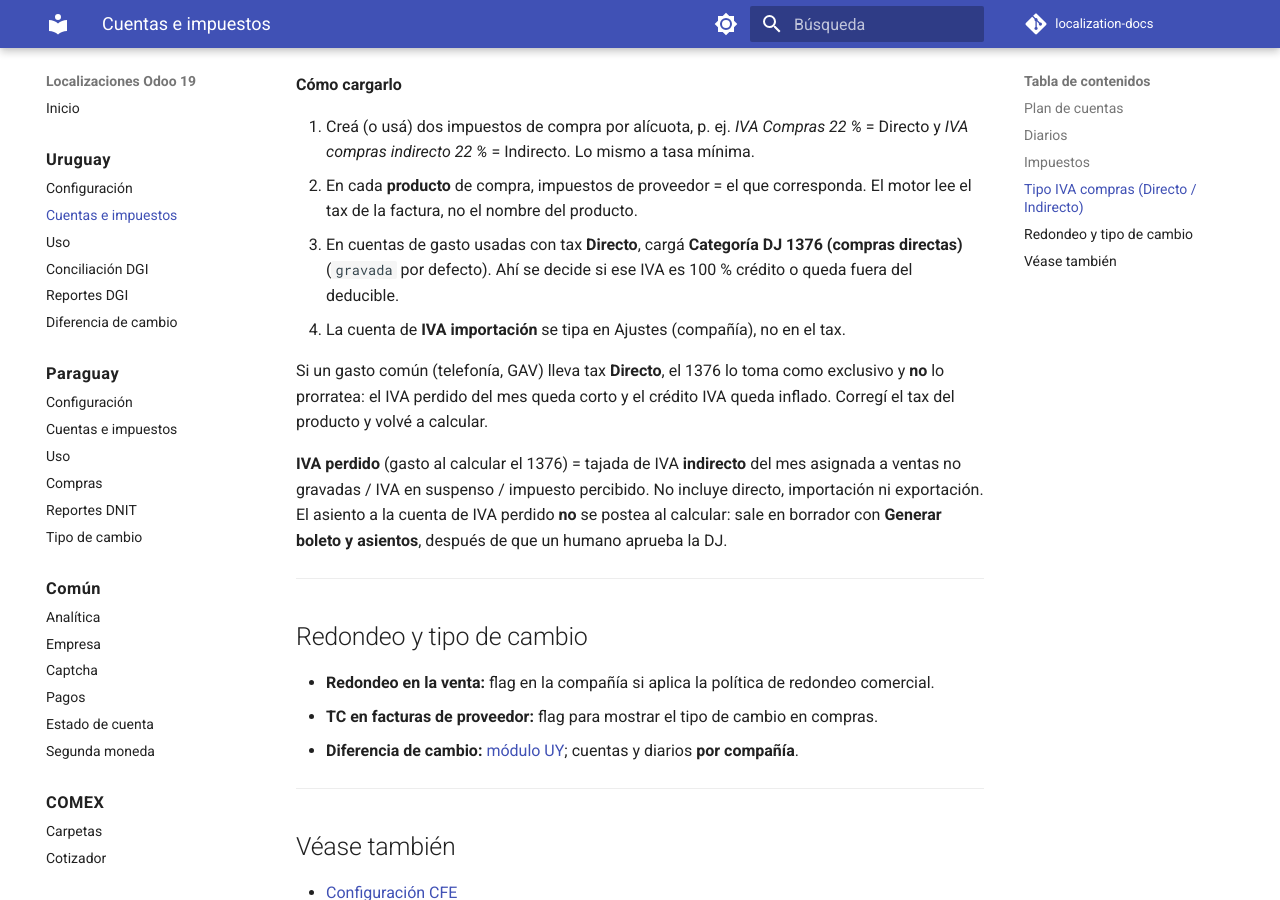
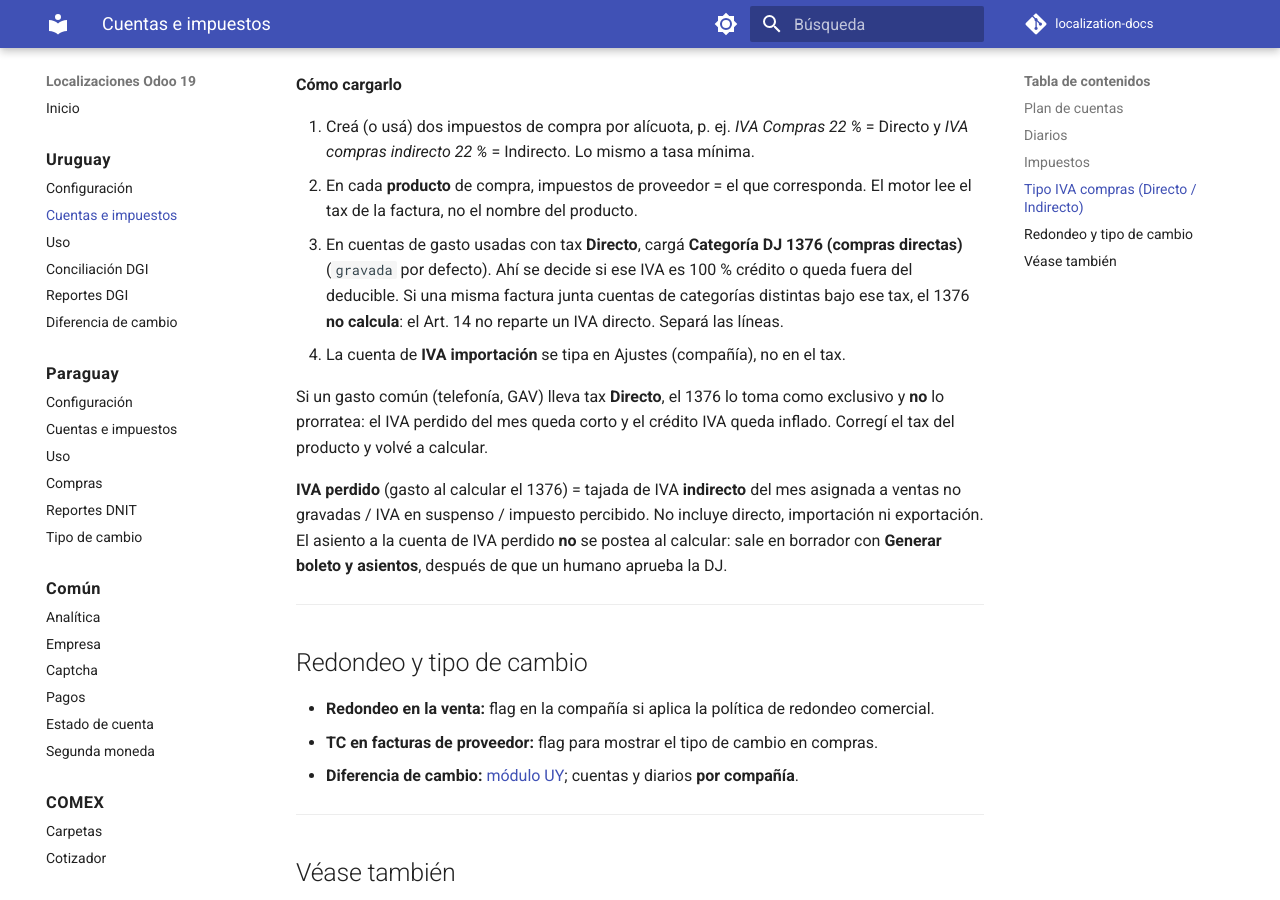
Before and after one commit to Pabloolano/localization-docs, an MkDocs documentation site: the page built from docs/uruguay/cuentas.md, in a window 1280 px wide and 900 px high, scrolled down 3354 px. Built offline with MkDocs 1.6.1 and Material for MkDocs 9.7.7, drawn with Linux system fonts in a browser that asks for light colours; comment, search, counter and statistics services are not loaded.

Commit message:
docs(uy): Gravada sobre el bruto, directo mixto y TXT truncado
El manual dice que la mezcla gravada/exenta usa solo la parte gravada,
que un directo con categorías distintas no calcula el 1376, y que el
TXT trunca dejando negativo el rubro de ventas si las NC lo superan.

Co-authored-by: Cursor <cursoragent@cursor.com>

```diff
--- a/docs/uruguay/cuentas.md
+++ b/docs/uruguay/cuentas.md
@@ -78,7 +78,7 @@ Norma: [Art. 14 Título 10 TO 2023](https://www.impo.com.uy/bases/todgi2023/101-
 
 1. Creá (o usá) dos impuestos de compra por alícuota, p. ej. *IVA Compras 22 %* = Directo y *IVA compras indirecto 22 %* = Indirecto. Lo mismo a tasa mínima.
 2. En cada **producto** de compra, impuestos de proveedor = el que corresponda. El motor lee el tax de la factura, no el nombre del producto.
-3. En cuentas de gasto usadas con tax **Directo**, cargá **Categoría DJ 1376 (compras directas)** (`gravada` por defecto). Ahí se decide si ese IVA es 100 % crédito o queda fuera del deducible.
+3. En cuentas de gasto usadas con tax **Directo**, cargá **Categoría DJ 1376 (compras directas)** (`gravada` por defecto). Ahí se decide si ese IVA es 100 % crédito o queda fuera del deducible. Si una misma factura junta cuentas de categorías distintas bajo ese tax, el 1376 **no calcula**: el Art. 14 no reparte un IVA directo. Separá las líneas.
 4. La cuenta de **IVA importación** se tipa en Ajustes (compañía), no en el tax.
 
 Si un gasto común (telefonía, GAV) lleva tax **Directo**, el 1376 lo toma como exclusivo y **no** lo prorratea: el IVA perdido del mes queda corto y el crédito IVA queda inflado. Corregí el tax del producto y volvé a calcular.
```
Also changed, not shown: docs/uruguay/diferencia-cambio.md (+1 -1 lines), docs/uruguay/reportes.md (+1 -1 lines).
